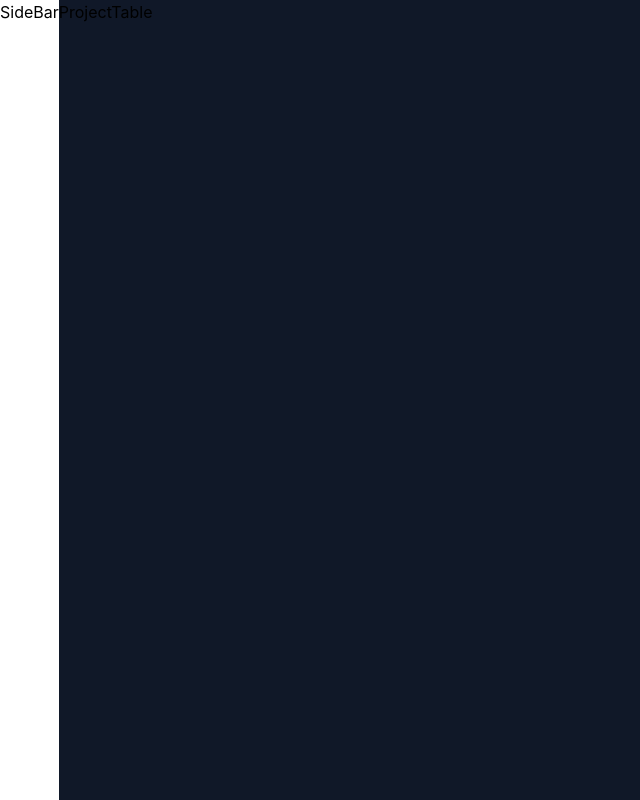
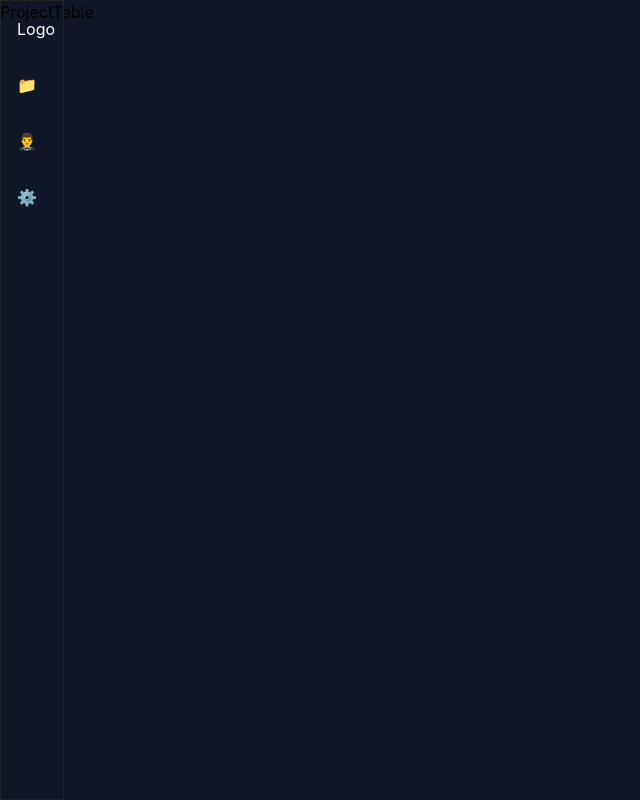
Before and after one commit to Jan030100/Simple-Filtering, a React (Vite) app: page / in a window 1280 px wide. Shown: the whole page, without its empty margins (0-640 px from the left). Built offline with nearby package versions, Linux system fonts and the light colour scheme.

Commit message:
create the simple sidebar component and style it

```diff
--- a/src/component/SideBar.tsx
+++ b/src/component/SideBar.tsx
@@ -2,8 +2,12 @@ import React from 'react'
 
 const SideBar = () => {
   return (
-    <div>
-      SideBar
+    <div className='w-16 fixed h-screen border border-[#242424] p-4 flexco4 items-center space-y-8'>
+    <div className="text-white">Logo</div>
+    <div className="text-gray-400">📁</div>
+    <div className="text-gray-400">🤵‍♂️</div>
+    <div className="text-gray-400">⚙️</div>
+
     </div>
   )
 }
```
